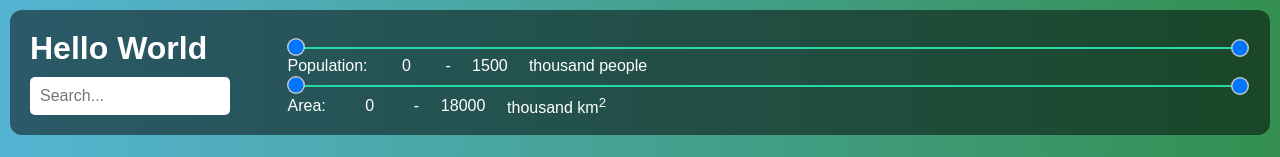
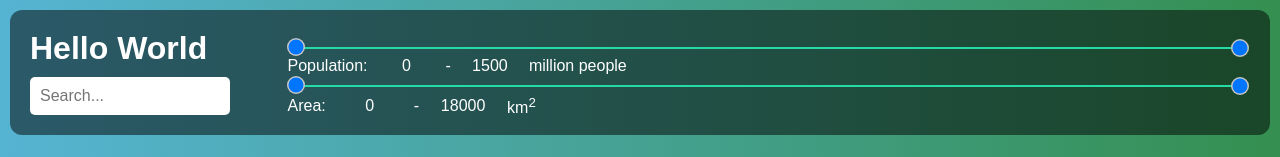
Before and after one commit to spcsabi/hello-world, a website with bundled scripts: page frontend/index.html in a window 1280 px wide. Shown: the top 157 px of the page. Built offline with nearby package versions, Linux system fonts and the light colour scheme.

Commit message:
fixing unit problems

```diff
--- a/frontend/index.html
+++ b/frontend/index.html
@@ -76,7 +76,7 @@
               />
 
             </div>
-            <p> thousand people</p>
+            <p> million people</p>
           </div>
         </div>
         <div class="range_container">
@@ -123,7 +123,7 @@
                 disabled
               />
             </div>
-            <span> thousand km<sup>2</sup></span>
+            <span> km<sup>2</sup></span>
 
           </div>
         </div>
```
